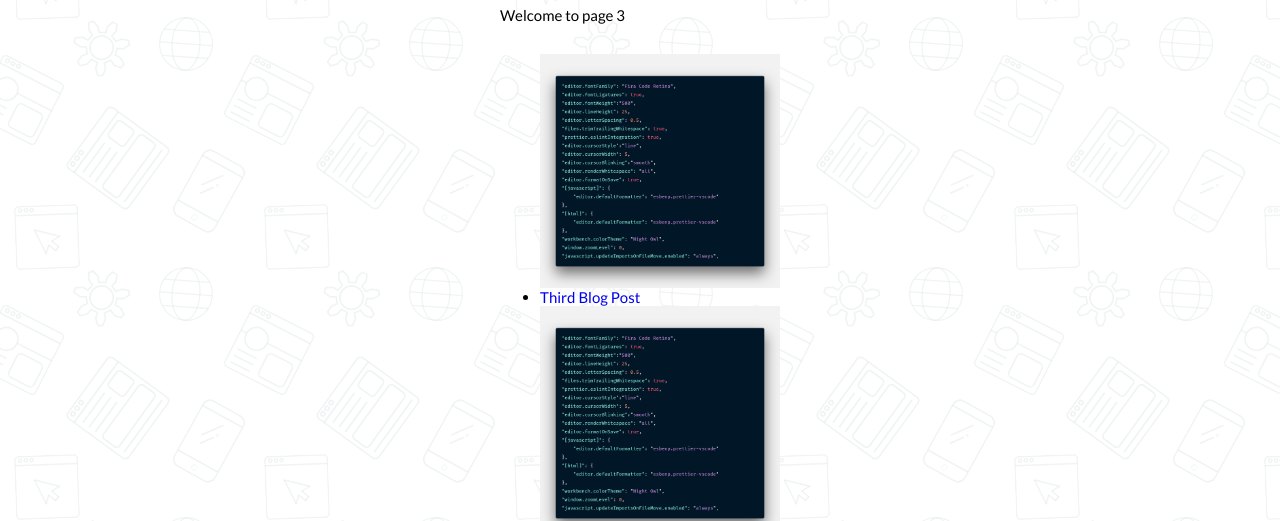
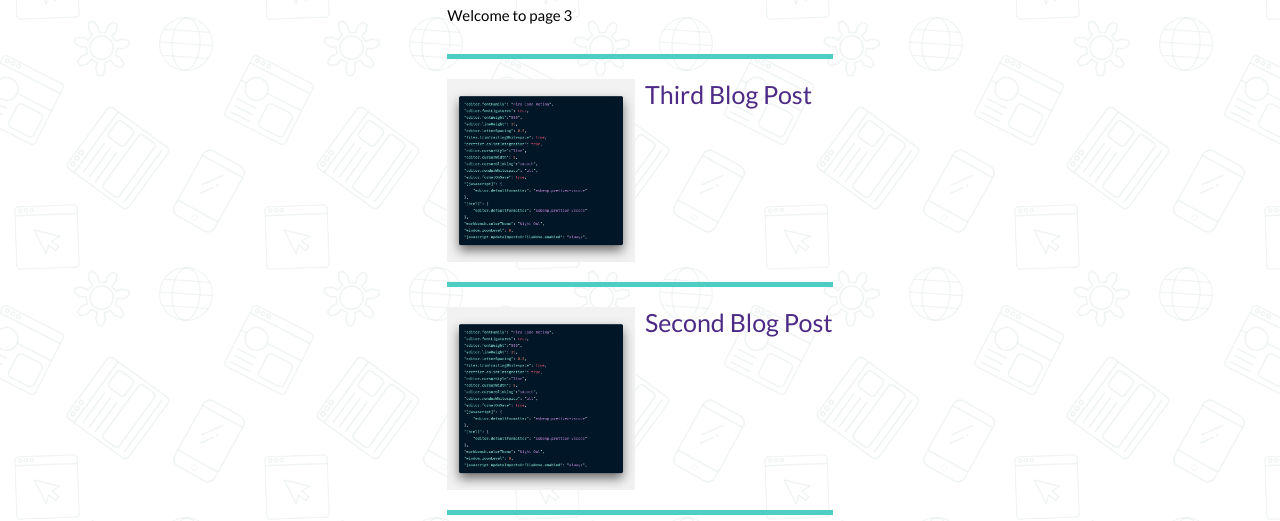
Before and after one commit to jcoryalvernaz/JasonCoryAlvernaz, a Gatsby site: page /blog in a window 1280 px wide. Shown: the part 312-833 px from the top of the page. Built offline with nearby package versions, Linux system fonts and the light colour scheme; Gatsby itself is replaced by a stand-in of ours.

Commit message:
initial styling pass for blog list page

```diff
--- a/src/pages/blog.js
+++ b/src/pages/blog.js
@@ -1,9 +1,44 @@
 import React from "react"
 import { Link } from "gatsby"
 import Img from "gatsby-image"
+import styled from "styled-components"
 
 import Layout from "../components/layout"
 import SEO from "../components/seo"
+
+const BlogList = styled.ul`
+  padding: 0;
+  list-style: none;
+  li {
+    display: grid;
+    grid-gap: 1rem;
+    grid-template-columns: 1fr 1fr;
+    grid-template-rows: 1fr 1fr;
+    border-top: 0.5rem solid ${props => props.theme.green};
+    padding-top: 2rem;
+    padding-bottom: 2rem;
+  }
+  div {
+    grid-column: 1 / span 1;
+    grid-row: 1 / span 2;
+  }
+  a {
+    color: ${props => props.theme.purple};
+    font-size: 2.5rem;
+  }
+  @media (max-width: 500px) {
+    li {
+      grid-template-columns: 1fr;
+      grid-template-rows: 3fr 1fr;
+    }
+    div {
+      grid-row: 1 / span 1;
+    }
+    a {
+      grid-row: span 1 / -1;
+    }
+  }
+`
 
 const BlogPage = ({ data }) => {
   const posts = [...data.allMarkdownRemark.edges]
@@ -12,22 +47,22 @@ const BlogPage = ({ data }) => {
       <SEO title="Blog" />
       <h1>Hi from the blog page</h1>
       <p>Welcome to page 3</p>
-      <ul>
+      <BlogList>
         {posts.map(post => {
           return (
-            <li>
+            <li key={post.node.id}>
               <Img
                 fluid={
                   post.node.frontmatter.featuredImage.childImageSharp.fluid
                 }
               />
-              <Link key={post.node.id} to={post.node.frontmatter.path}>
+              <Link to={post.node.frontmatter.path}>
                 {post.node.frontmatter.title}
               </Link>
             </li>
           )
         })}
-      </ul>
+      </BlogList>
       <Link to="/">Go back to the homepage</Link>
     </Layout>
   )
```
